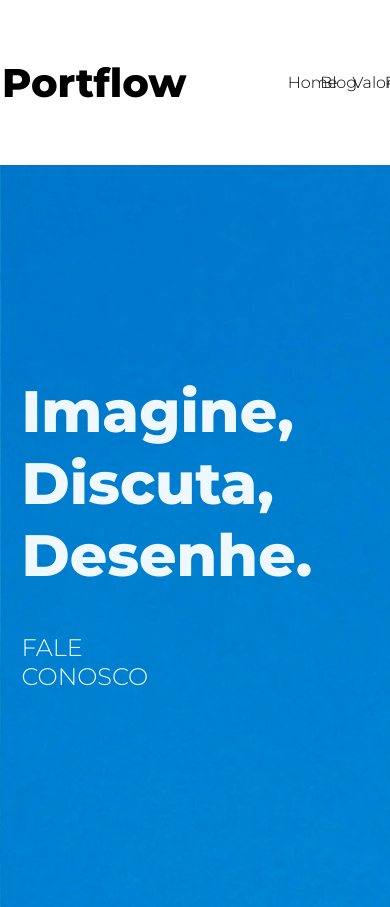
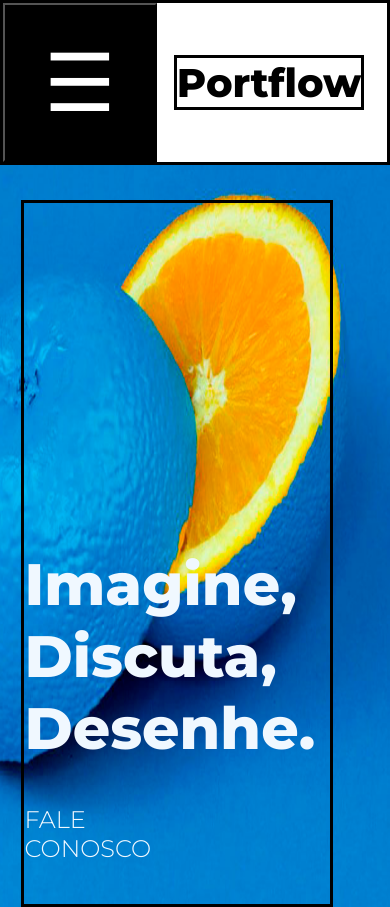
Before and after one commit to RicardoDeca/Portflow, a plain HTML site: page index.html in a window 390 px wide. Shown: the top 907 px of the page. Drawn offline with Linux system fonts and the light colour scheme.

Commit message:
update responsive

```diff
--- a/index.html
+++ b/index.html
@@ -11,6 +11,7 @@
 
 <body>
     <header>
+        <button class="btHeader">☰</button>
         <h1>Portflow</h1>
         <nav>
             <ul>
@@ -18,7 +19,7 @@
                 <li><a href="#">Blog</a></li>
                 <li><a href="#">Valores</a></li>
                 <li><a href="#">Portfólio</a></li>
-                <li><a href="#">Contato</a></li>
+                <li class="liContato"><a href="#">Contato</a></li>
             </ul>
         </nav>
     </header>
@@ -27,7 +28,7 @@
         <section class="container-main">
             <div class="boxText">
                 <h2>Imagine, Discuta, Desenhe.</h2>
-                <button value="submit">FALE CONOSCO</button>
+                <button class ='btMain' value="submit">FALE CONOSCO</button>
             </div>
         </section>
         <section class="container-img">
--- a/styles.css
+++ b/styles.css
@@ -9,6 +9,7 @@
 }
 
 header{
+    border: solid;
     margin: auto;
     display:flex;
     max-width: 1920px;
@@ -21,10 +22,10 @@ header{
 }
 
  header ul{
-    display:flex;
-    justify-content: space-between;
+    display: flex;
     width: 60%;
 }
+
 
 a{
     color:black;
@@ -37,21 +38,28 @@ header nav{
 }
 
 header li{
-    width:15%;
-    text-align:center;
+    width:20%;
+    text-align:left;
     font-weight: 300;
+    font-size:0.9rem;
 }
 
 header li:hover{
     font-weight: bold;
 }
 
+.btHeader{
+    display: none;
+}
+
 h1{
+    border:solid;
     font-size: 2.5rem;
-    margin-left:0.5vw;
+    margin-left:4.5%;
 }
 
 .container-hidden{
+    margin: auto;
     height: 19.52vh;
     width: 100%;
 }
@@ -63,6 +71,7 @@ h1{
     height:88vh;
     background-repeat: no-repeat;
     background-size:cover;
+    background-position: center;
     display:flex;
 }
 
@@ -83,7 +92,7 @@ h1{
 }
 
 
-button{
+.btMain{
     background-color: transparent;
     font-size: 1.5rem;
     width:50%;
@@ -94,21 +103,28 @@ button{
     font-weight: 300;
 }
 
+button:hover{
+    cursor: pointer;
+}
+
 .container-img{
+    margin-top: 10vh;
+    background-color: white;
     position: relative;
     display: flex;
     flex-wrap: wrap;
-    justify-content:space-evenly;
+    justify-content:center;
     align-items: center;
-    width: 95%;
-    margin-left:3vw ;
+    width: 100%;
     max-width: 1920px;
 }
 
 .main-img{
-    width:290px;
-    height:290px;
-    margin-top: 30px;
+
+    width:20%;
+    height:20%;
+    margin-left: 10px;
+    margin-top: 10px;
 }
 
 .main-img:hover{
@@ -117,31 +133,37 @@ button{
 }
 
 footer{
+    border: solid grey;
     justify-content: space-around;
     display: flex;
-    height: 250px;
+    height: 200px;
     max-width: 1920px;
 
 }
 
 .logos{
+    border:solid blue;
     width: 40%;
+    align-self:flex-end;
+    margin-bottom: 20px;
     text-align: center;
 }
 
 .logos-img{
-    position: relative;
-    top:65%;
-    margin-left: 5%;
+    border: solid pink;
+    margin-left: 2%;
+
 }
 
 .copyright{
     display:flex;
     align-items: flex-end;
     width:55%;
+    border: solid green;
 }
 
 .copyrightParagraph{
+    border: solid red;
     display: flex;
     align-items: center;
     font-size: 1rem;
@@ -151,6 +173,7 @@ footer{
 }
 
 .copyrightParagraphTwo{
+    border: solid;
     width: 100%;
     font-size: 0.7rem;
     font-weight: 300;
@@ -159,3 +182,94 @@ footer{
     align-items: center;
     margin-left: 10px;
 }
+
+
+@media(max-width:900px){
+    .liContato{
+        text-align: right;
+    }
+}
+
+@media(max-width:800px){
+    .btHeader{
+        display: flex;
+        width: 40%;
+        height: 100%;
+        align-items: center;
+        justify-content: center;
+        font-size: 5rem;
+        color:white;
+        background-color: black;
+    }
+
+    header{
+        margin: auto;
+        display:flex;
+        max-width: 1920px;
+        justify-content: flex-start;
+        align-items: center;
+        height:19.52vh;
+        position:static;
+        background-color: white;
+        width: 100%;
+    }
+
+    .container-hidden{
+        display: none;
+    }
+
+
+    header nav{
+        width:65%;
+        display: none;
+        justify-content: flex-end;
+    }
+
+    .container-main{
+        max-width: 1920px;
+        background-image:url(./assets/laranja-azul.png) ;
+        width:100%;
+        height:88vh;
+        background-repeat: no-repeat;
+        background-size:300% 120%;
+        background-position:right;
+        background-position-y:80%;
+        background-position-x:85%;
+        display:flex;
+    }
+
+    .boxText{
+        border: solid;
+        width: 80%;
+        display:flex;
+        flex-direction: column;
+        justify-content: flex-end;
+        margin-left: 5.5vw;
+        margin-top: 35px;
+    }
+
+
+
+
+    .container-main h2{
+        color: aliceblue;
+        font-size: 3.65rem;
+    }
+
+
+    .btMain{
+        background-color: transparent;
+        font-size: 1.5rem;
+        width:50%;
+        text-align: left;
+        border:none;
+        height: 20%;
+        color: aliceblue;
+        font-weight: 300;
+    }
+
+    button:hover{
+        cursor: pointer;
+    }
+
+}
```
